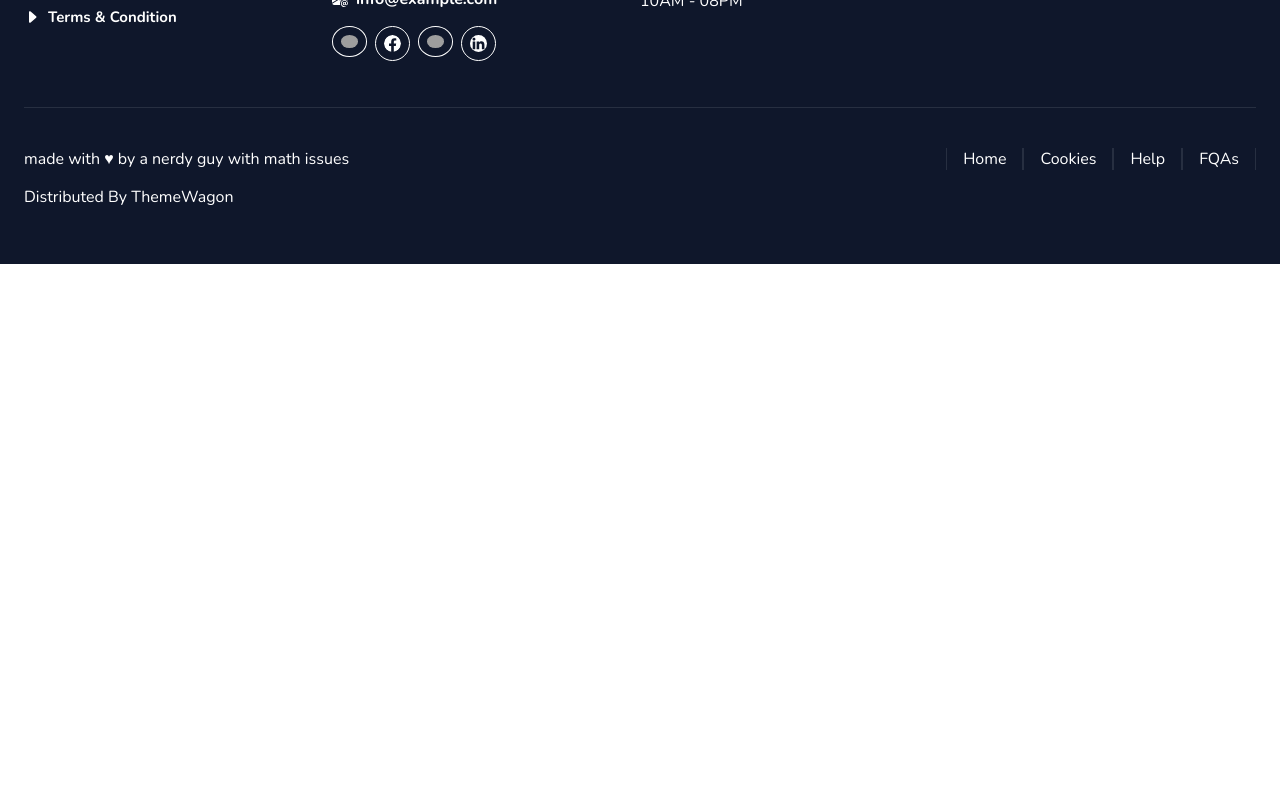
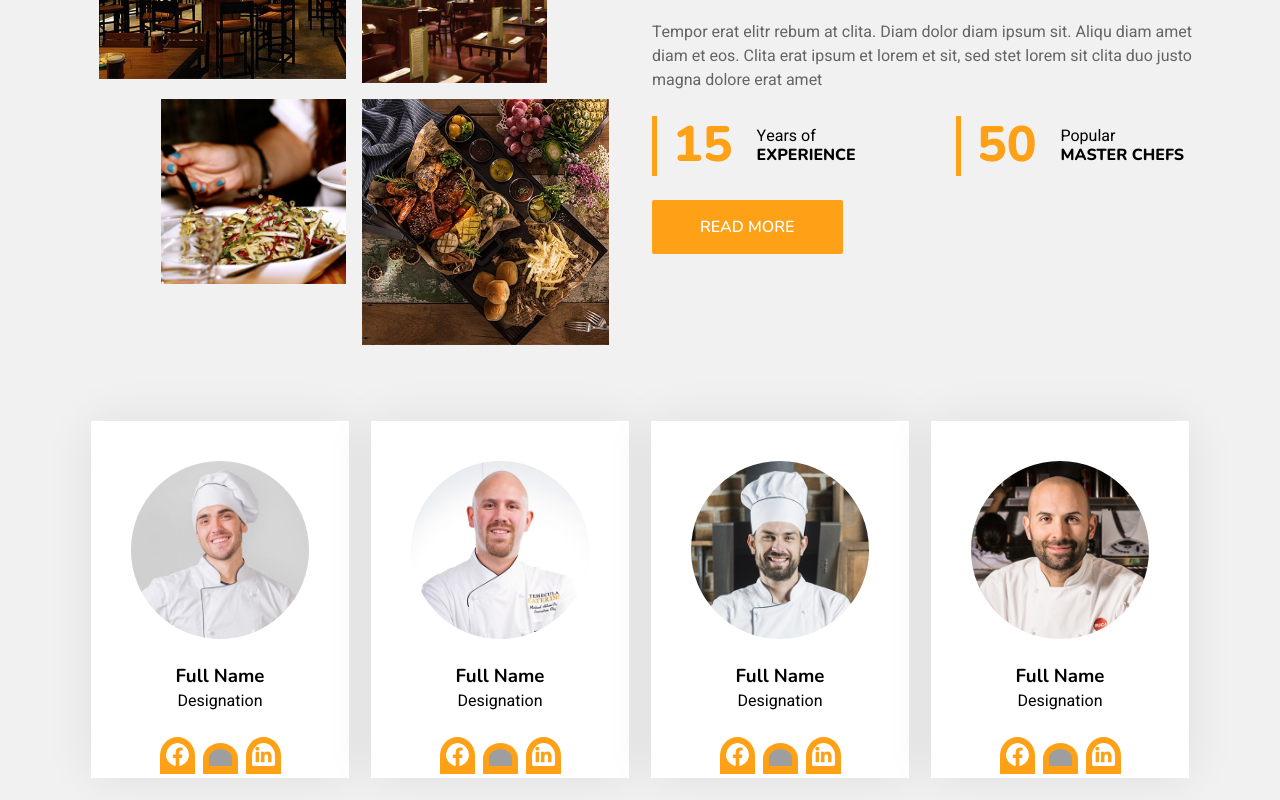
Before and after one commit to marcospinelli7/dojo-exercise-restaurant, a React (Create React App) app: page /about in a window 1280 px wide. Shown: the part 680-1480 px from the top of the page. Before the commit the page ends 944 px from the top, so only its background shows below. Built offline with nearby package versions, Linux system fonts and the light colour scheme; grey boxes are pictures that could not be loaded; the HTML template or start-up script is replaced by a standard one.

Commit message:
Update About Page with the dedicated component + Stylesheet

```diff
--- /dev/null
+++ b/src/pages/AboutPage/AboutPage.css
@@ -0,0 +1,19 @@
+.team-section {
+    display: flex;
+    width: 100%;
+    display: flex;
+    flex-direction: column;
+    align-items: center;
+    padding-top: 24px;
+    padding-bottom: 48px;
+    flex-wrap: wrap;
+    justify-content: space-around;
+    background: #f1f1f1;
+    gap: 24px 0;
+}
+
+@media screen and (min-width: 575px) {
+    .service-section, .team-section {
+        flex-direction: row;
+    }
+}
--- a/src/pages/AboutPage/AboutPage.jsx
+++ b/src/pages/AboutPage/AboutPage.jsx
@@ -1,5 +1,6 @@
 import React from 'react'
-import { HeroSection } from '../../components'
+import { AboutSection, HeroSection, TeamCard } from '../../components'
+import './AboutPage.css'
 
 const AboutPage = () => {
   return (
@@ -8,6 +9,13 @@ const AboutPage = () => {
         pageTitle="About Us"
         pagePath="about"
       />
+      <AboutSection />
+      <div className="team-section responsive-padding">
+        <TeamCard img="1"/>
+        <TeamCard img="2"/>
+        <TeamCard img="3"/>
+        <TeamCard img="4"/>
+      </div>
     </>
   )
 }
```
